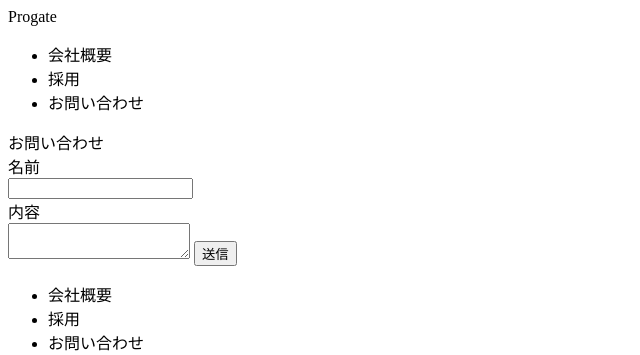
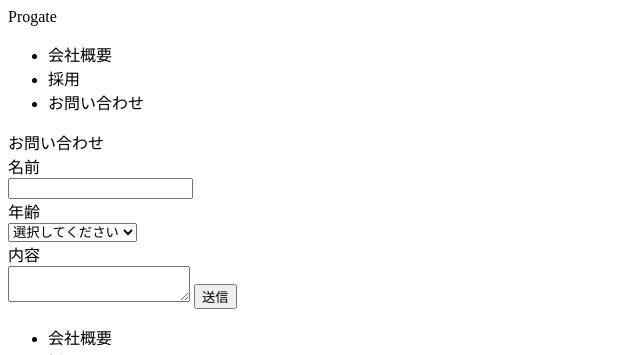
Before and after one commit to keishimushup/manabi, a PHP site: page / in a window 1280 px wide. Shown: the top 355 px of the page, without its empty margins (0-640 px from the left). Run offline with PHP 8.4, Linux system fonts and the light colour scheme.

Commit message:
23 セレクトボックス

```diff
--- a/index.php
+++ b/index.php
@@ -24,12 +24,18 @@
         <div class="form-item">名前</div>
         <input type="text" name="name">
 
+        <div class="form-item">年齢</div>
+        <!-- この下にselectタグを書いていきましょう -->
+        <select name="age">
+          <option value="未選択">選択してください</option>
+          <option value="20代">20代</option>
+          <option value="30代">30代</option>
+        </select>
+
         <div class="form-item">内容</div>
         <textarea name="body"></textarea>
 
-        <!-- この下に送信ボタンを作りましょう -->
         <input type="submit" value="送信">
-
       </form>
     </div>
   </div>
```
Also changed, not shown: sent.php (+5 -4 lines).
